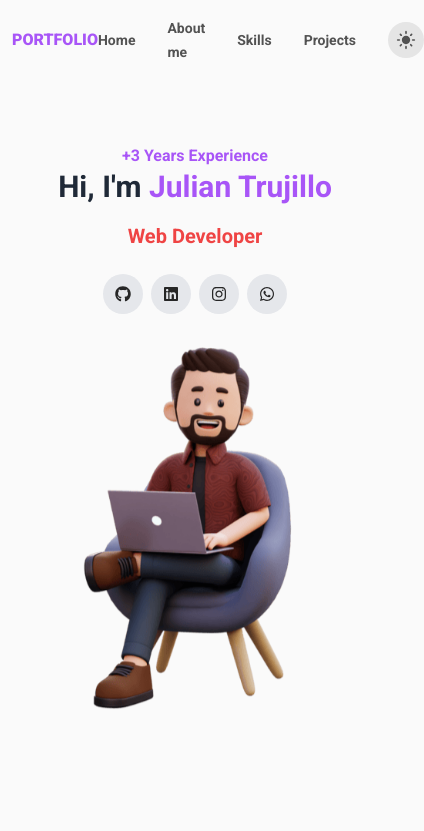
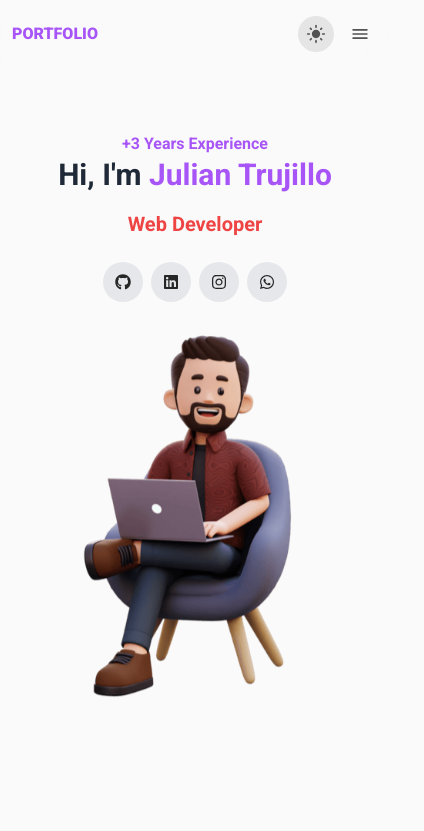
Before and after one commit to JatsukinG/portfolio, a Next.js app: page / in a window 390 px wide. Shown: the top 831 px of the page, 424 px wide, since content can reach past the window. Built offline with nearby package versions, Linux system fonts and the light colour scheme.

Commit message:
feat:Fix navbar responsive

```diff
--- a/src/layouts/main/navbar/index.tsx
+++ b/src/layouts/main/navbar/index.tsx
@@ -1,4 +1,7 @@
+'use client'
+import { useState } from 'react'
 import clsx from 'clsx'
+import { IoMdClose, IoMdMenu } from 'react-icons/io'
 import DarkModeToggleBtn from '@/layouts/main/navbar/DarkModeToggleBtn'
 
 interface Section {
@@ -23,23 +26,34 @@ const sections: Section[] = [
 ]
 
 const MainNavbar = () => {
+  const [isOpen, setIsOpen] = useState<boolean>(false)
+
+  const toogle = () => setIsOpen(!isOpen)
+
   return (
-      <nav>
-        <div className="container py-4 flex items-center justify-between">
+      <nav className="sticky top-0 left-0 w-full z-50 backdrop-blur-xl bg-neutral-50/70 dark:bg-neutral-900/70">
+        <div className="container py-4 flex items-center gap-8 justify-between">
           <span className="uppercase font-extrabold text-purple-500">
             Portfolio
           </span>
-          <div className="flex items-center gap-8">
-            <ul className="list-none flex items-center gap-8">
+          <ul
+              className={clsx([
+                isOpen ? 'max-md:block' : 'max-md:hidden',
+                'list-none flex flex-col items-center max-md:backdrop-blur-xl',
+                'md:flex-row md:gap-8',
+                'max-md:absolute max-md:top-full max-md:left-0 max-md:w-full max-md:bg-neutral-50/70 max-md:dark:bg-neutral-900',
+              ])}
+          >
             {
               sections.map(section => (
-                    <li key={section.name}>
+                  <li key={section.name} className="max-md:w-full flex">
                     <a
                         href={section.href}
                         className={clsx([
-                            'font-semibold text-sm duration-300',
-                            'hover:text-purple-500',
+                          'w-full font-semibold text-sm p-4 text-center duration-300',
+                          'md:p-0 hover:text-purple-500 active:text-purple-400',
                         ])}
+                        onClick={() => isOpen && toogle()}
                     >
                       {section.name}
                     </a>
@@ -47,7 +61,19 @@ const MainNavbar = () => {
               ))
             }
           </ul>
+          <div className="flex items-center gap-2">
             <DarkModeToggleBtn/>
+            <button
+                className={clsx([
+                  isOpen && 'text-purple-500',
+                  'p-2 text-xl rounded-full duration-300 block md:hidden',
+                ])}
+                onClick={() => toogle()}
+            >
+              {
+                isOpen ? <IoMdClose/> : <IoMdMenu/>
+              }
+            </button>
           </div>
         </div>
       </nav>
```
Lines whose indentation alone changed are shown as unchanged.
